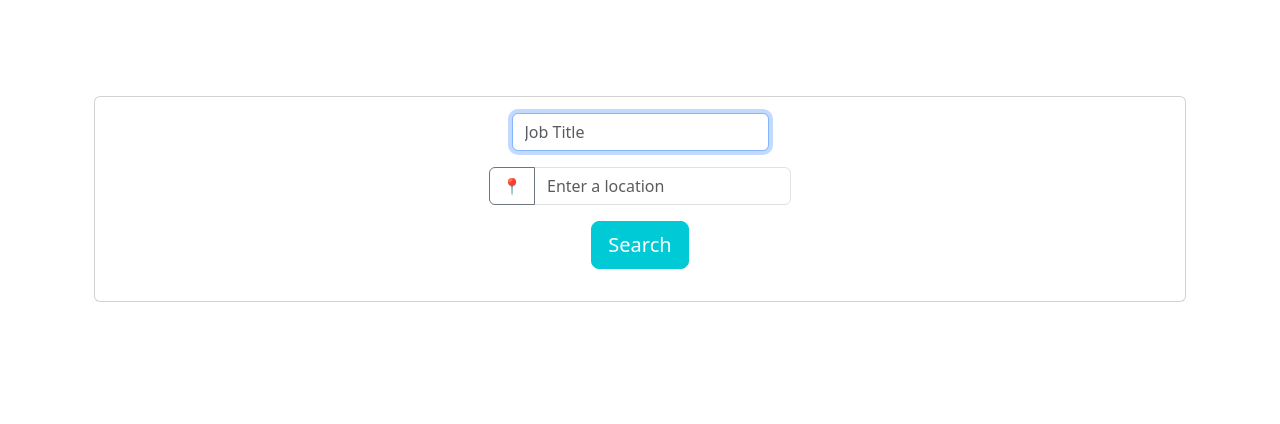
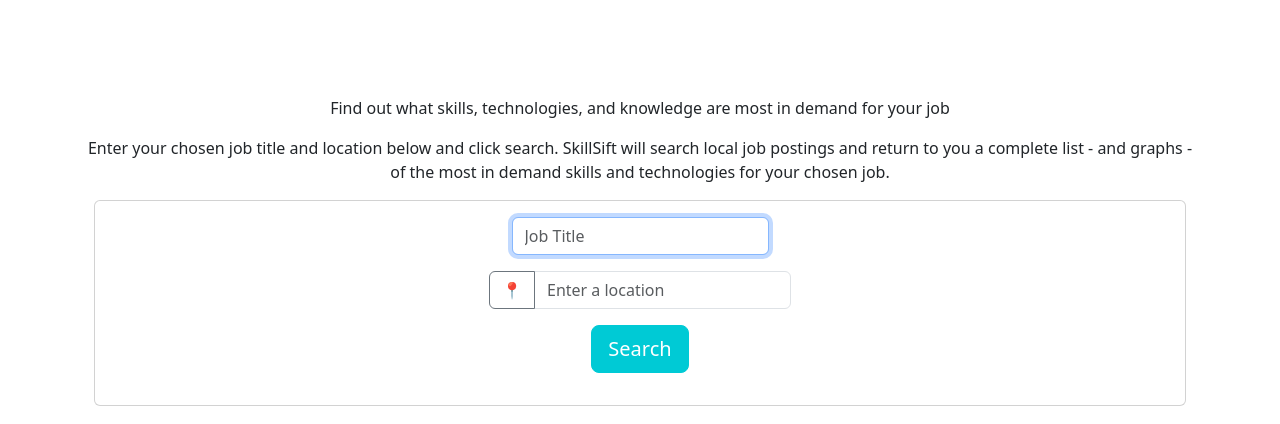
Before and after one commit to DevLoggith/cs50-final-project, a Flask app: page / in a window 1280 px wide. Shown: the part 86-510 px from the top of the page. Run offline with Flask 3, Linux system fonts and the light colour scheme.

Commit message:
adds home page text and instructions
- minor formatting changes
- adds todo to css file

```diff
--- a/app/static/styles.css
+++ b/app/static/styles.css
@@ -1,3 +1,6 @@
+/* TODO: create media query for adjusting margin & padding of main-content container on smaller screens */
+/* TODO: change color of footer to match header */
+
 :root {
     --main-logo-color: #00cad5;
     --secondary-logo-color: #ec6d76;
@@ -85,5 +88,3 @@
     transform: translate(24px, 0);
   }
 }
-
-/* TODO: create media query for adjusting margin & padding of main-content container on smaller screens */
--- a/app/templates/index.html
+++ b/app/templates/index.html
@@ -11,6 +11,17 @@
 {% block main%}
 <!-- injecting env variables to use in Nominatim API -->
 <script>const NOMINATIM_USER_AGENT = "{{ nominatim_user_agent }}";</script>
+
+<p>
+    Find out what skills, technologies, and knowledge are most in demand for your
+    job
+</p>
+<p>
+    Enter your chosen job title and location below and click search.
+    SkillSift will search local job postings and return to you a complete
+    list - and graphs - of the most in demand skills and technologies for your
+    chosen job.
+</p>
 
 <div class="container">
     <div class="card">
```
Lines whose indentation alone changed are shown as unchanged.
